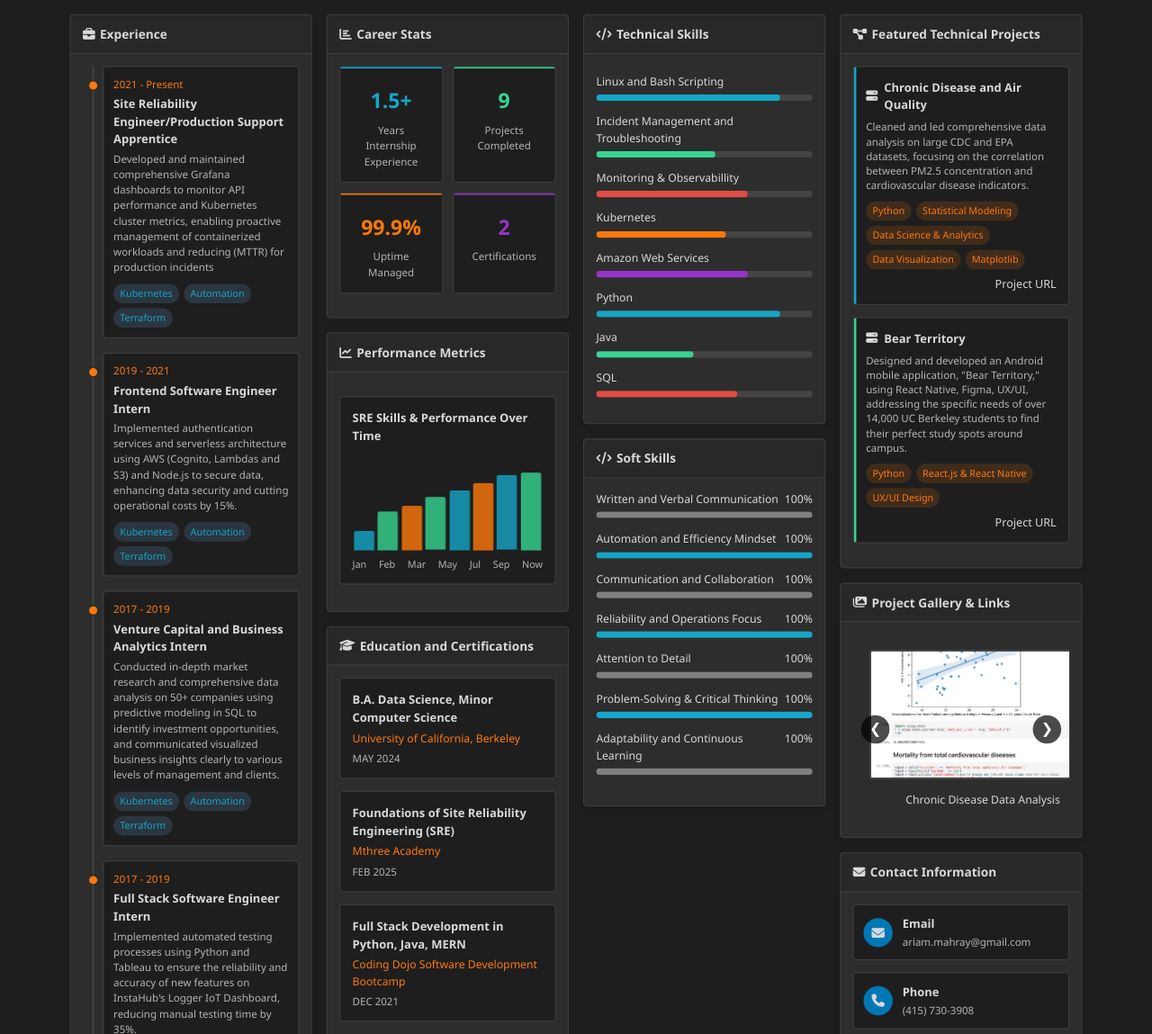
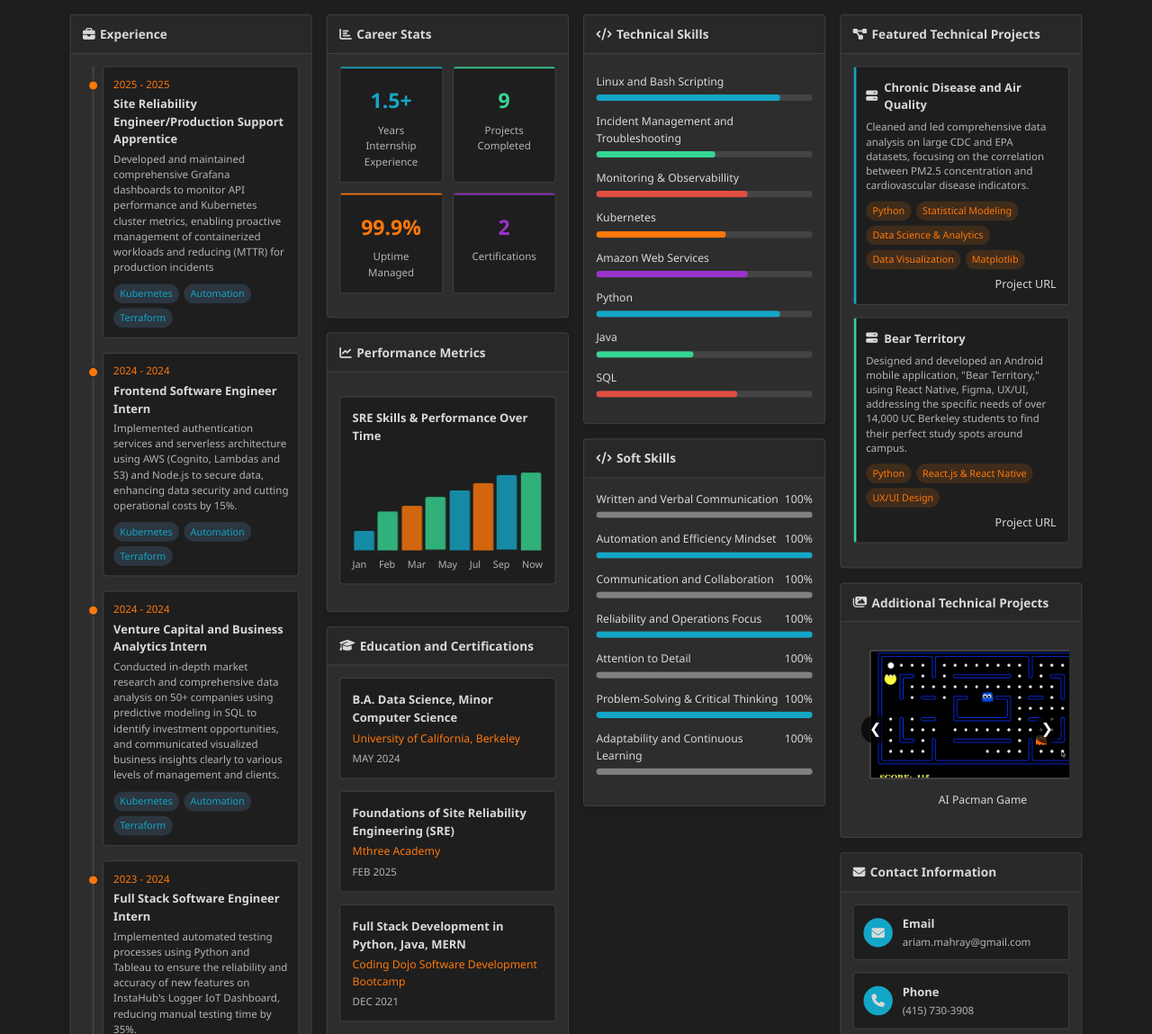
Before and after one commit to ariam05/Site, a plain HTML site: page index.html in a window 1280 px wide. Shown: the part 328-1477 px from the top of the page at 90% size. Drawn offline with Linux system fonts and the light colour scheme.

Commit message:
edit date

```diff
--- a/index.html
+++ b/index.html
@@ -430,7 +430,7 @@
             width: 36px;
             height: 36px;
             border-radius: 50%;
-            background: #0077B5;
+            background: var(--grafana-blue);
             display: flex;
             align-items: center;
             justify-content: center;
@@ -859,7 +859,7 @@
                 <div class="panel-content">
                     <div class="timeline">
                         <div class="timeline-item">
-                            <div class="timeline-date">2021 - Present</div>
+                            <div class="timeline-date">2025 - 2025</div>
                             <div class="timeline-title">Site Reliability Engineer/Production Support Apprentice</div>
                             <div class="timeline-desc">Developed and maintained comprehensive Grafana dashboards to monitor API performance and Kubernetes cluster metrics, enabling
 proactive management of containerized workloads and reducing (MTTR) for production incidents</div>
@@ -871,7 +871,7 @@ proactive management of containerized workloads and reducing (MTTR) for producti
                         </div>
 
                         <div class="timeline-item">
-                            <div class="timeline-date">2019 - 2021</div>
+                            <div class="timeline-date">2024 - 2024</div>
                             <div class="timeline-title">Frontend Software Engineer Intern</div>
                             <div class="timeline-desc">Implemented authentication services and serverless architecture using AWS (Cognito, Lambdas and S3) and Node.js to secure data,
 enhancing data security and cutting operational costs by 15%.</div>
@@ -883,7 +883,7 @@ enhancing data security and cutting operational costs by 15%.</div>
                         </div>
 
                         <div class="timeline-item">
-                            <div class="timeline-date">2017 - 2019</div>
+                            <div class="timeline-date">2024 - 2024</div>
                             <div class="timeline-title">Venture Capital and Business Analytics Intern</div>
                             <div class="timeline-desc">Conducted in-depth market research and comprehensive data analysis on 50+ companies using predictive modeling in SQL to identify
 investment opportunities, and communicated visualized business insights clearly to various levels of management and clients.</div>
@@ -894,7 +894,7 @@ investment opportunities, and communicated visualized business insights clearly
                             </div>
                         </div>
                         <div class="timeline-item">
-                            <div class="timeline-date">2017 - 2019</div>
+                            <div class="timeline-date">2023 - 2024</div>
                             <div class="timeline-title">Full Stack Software Engineer Intern</div>
                             <div class="timeline-desc">Implemented automated testing processes using Python and Tableau to ensure the reliability and accuracy of new features on
 InstaHub's Logger IoT Dashboard, reducing manual testing time by 35%.</div>
@@ -942,7 +942,8 @@ InstaHub's Logger IoT Dashboard, reducing manual testing time by 35%.</div>
                         </div>
                     </div>
                 </div>
-                                <!-- Graph Panel -->
+
+                <!-- Graph Panel -->
                 <div class="panel">
                     <div class="panel-header">
                         <div class="panel-title">
@@ -1190,7 +1191,6 @@ InstaHub's Logger IoT Dashboard, reducing manual testing time by 35%.</div>
                     </div>
                 </div>
                 </div>
-
             </div>
 
 
@@ -1244,13 +1244,17 @@ needs of over 14,000 UC Berkeley students to find their perfect study spots arou
                     <div class="panel-header">
                         <div class="panel-title">
                             <i class="fas fa-images"></i>
-                            Project Gallery & Links
+                            Additional Technical Projects
                         </div>
                     </div>
                     <div class="panel-content">
                         <div class="carousel-container">
                             <button class="carousel-nav carousel-prev" onclick="scrollCarousel(-300)">❮</button>
                             <div class="carousel-track" id="carouselTrack">
+                                <div class="carousel-item" onclick="window.open('https://github.com/ariam05/AI-search', '_blank')">
+                                    <img src="project4.png" alt="Project 4" class="carousel-image">
+                                    <div class="carousel-caption">AI Pacman Game</div>
+                                </div>
                                 <div class="carousel-item" onclick="window.open('https://drive.google.com/file/d/1b6SjbGqefXG2jA_LVc_A0bgdIiYr0fzs/view', '_blank')">
                                     <img src="project1.png" alt="Project 1" class="carousel-image">
                                     <div class="carousel-caption">Chronic Disease Data Analysis</div>
@@ -1263,10 +1267,7 @@ needs of over 14,000 UC Berkeley students to find their perfect study spots arou
                                     <img src="project3.png" alt="Project 3" class="carousel-image">
                                     <div class="carousel-caption">Chateau Charme Ecommerce Site</div>
                                 </div>
-                                <div class="carousel-item" onclick="window.open('https://github.com/ariam05/AI-search', '_blank')">
-                                    <img src="project4.png" alt="Project 4" class="carousel-image">
-                                    <div class="carousel-caption">AI Pacman Game</div>
-                                </div>
+
                                 <div class="carousel-item" onclick="window.open('https://github.com/ariam05/2d-platform-game', '_blank')">
                                     <img src="project5.png" alt="Project 5" class="carousel-image">
                                     <div class="carousel-caption">2D Platform Game</div>
```
